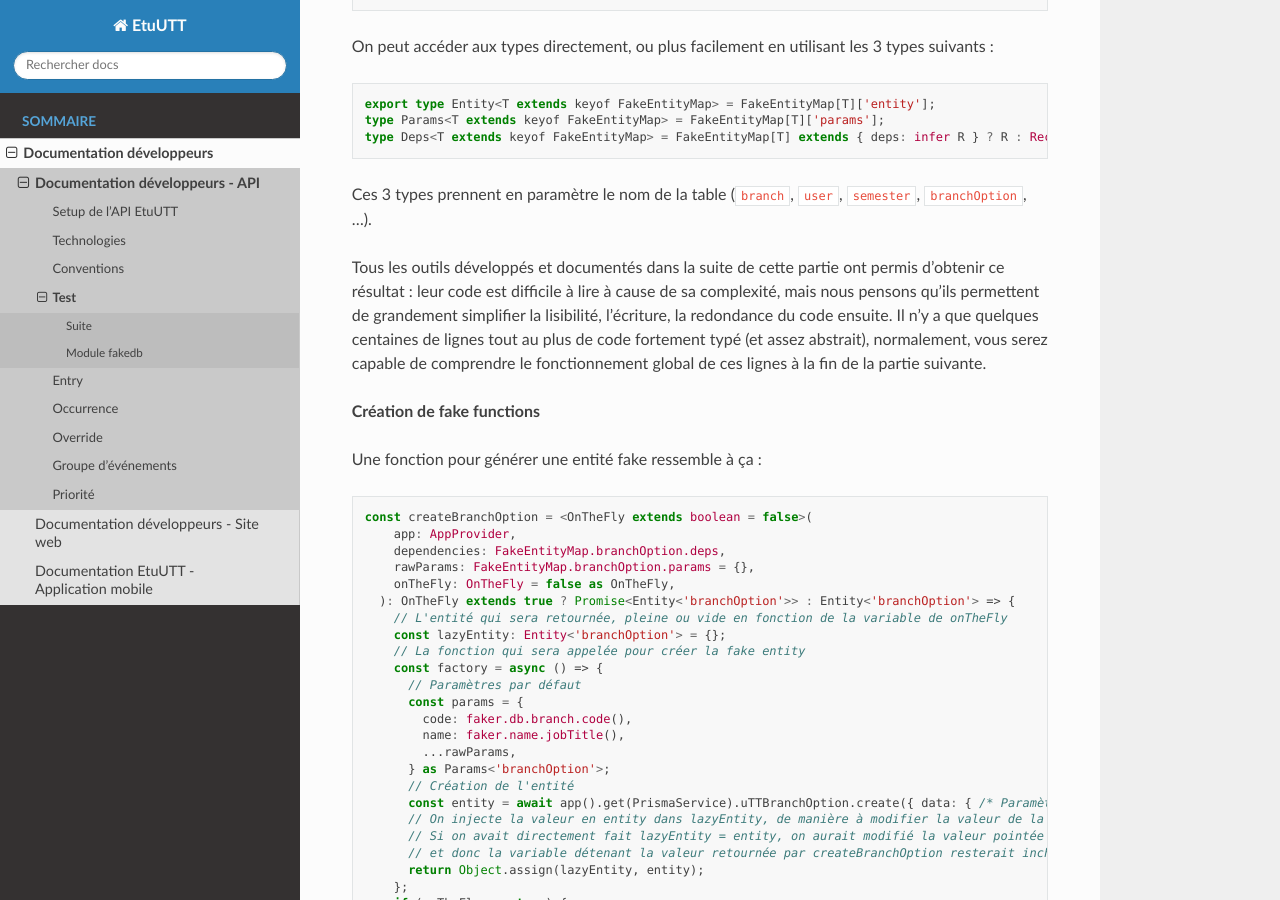
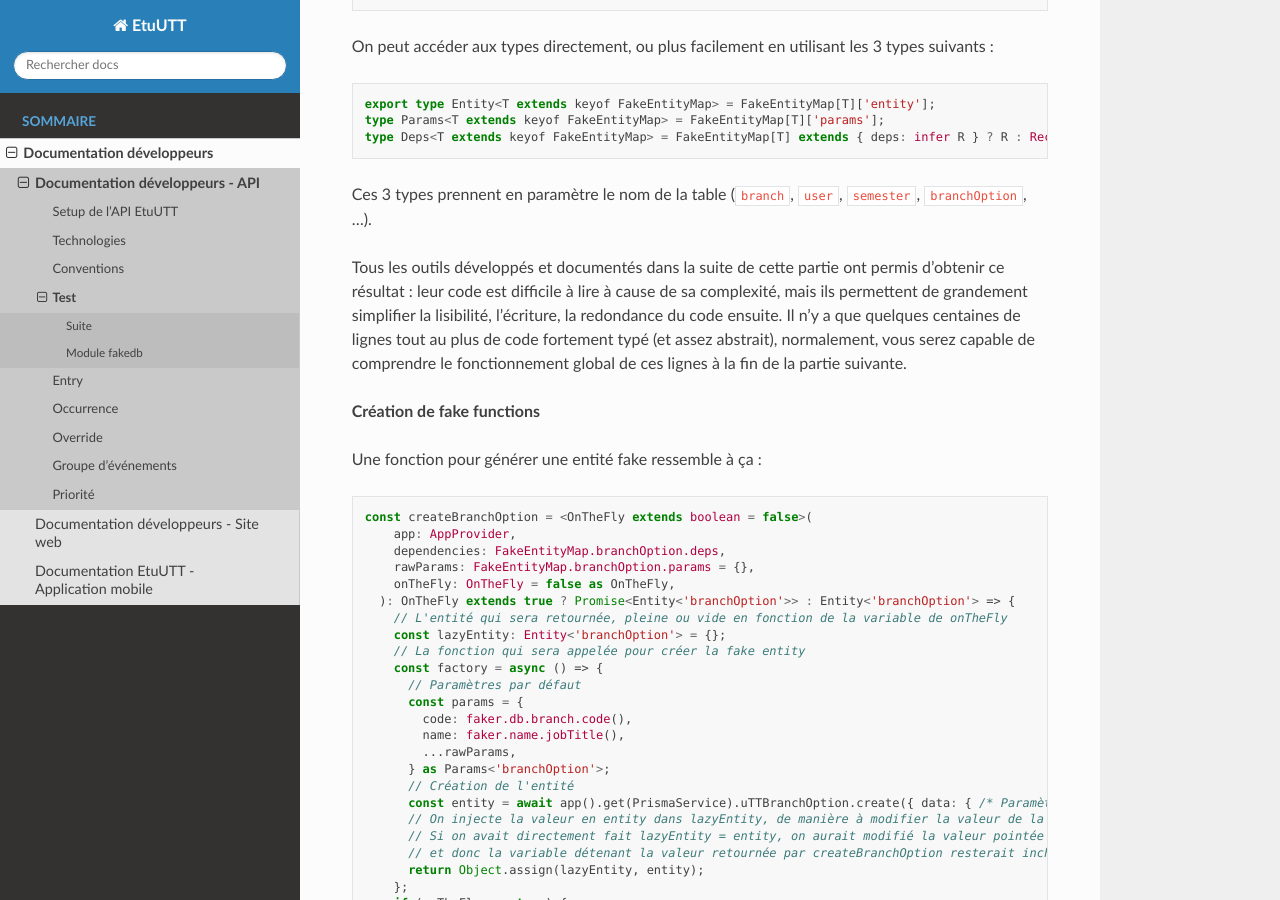
Before and after one commit to ungdev/etu-utt-api, a Sphinx documentation site: the page built from docs/doc_developers/api/test.md, in a window 1280 px wide and 900 px high, scrolled down 4438 px. Built offline with Sphinx 7.4.7 and the Read the Docs theme 2.0.0, drawn with Linux system fonts in a browser that asks for light colours.

Commit message:
Update docs/doc_developers/api/test.md
Co-authored-by: Alban Sdl <35579652+AlbanSdl@users.noreply.github.com>

```diff
--- a/docs/doc_developers/api/test.md
+++ b/docs/doc_developers/api/test.md
@@ -211,7 +211,7 @@ type Deps<T extends keyof FakeEntityMap> = FakeEntityMap[T] extends { deps: infe
 Ces 3 types prennent en paramètre le nom de la table (`branch`, `user`, `semester`, `branchOption`, …).
 
 Tous les outils développés et documentés dans la suite de cette partie ont permis d’obtenir ce résultat : leur code est
-difficile à lire à cause de sa complexité, mais nous pensons qu’ils permettent de grandement simplifier la lisibilité,
+difficile à lire à cause de sa complexité, mais ils permettent de grandement simplifier la lisibilité,
 l’écriture, la redondance du code ensuite. Il n’y a que quelques centaines de lignes tout au plus de code fortement
 typé (et assez abstrait), normalement, vous serez capable de comprendre le fonctionnement global de ces lignes à la fin
 de la partie suivante.
```
